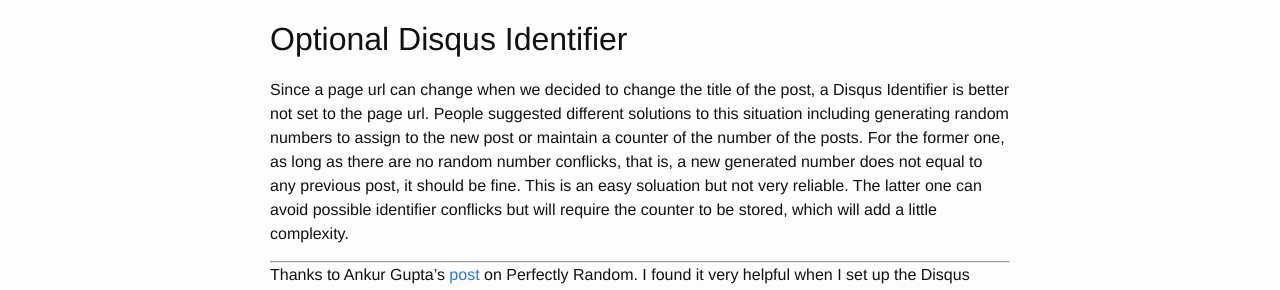
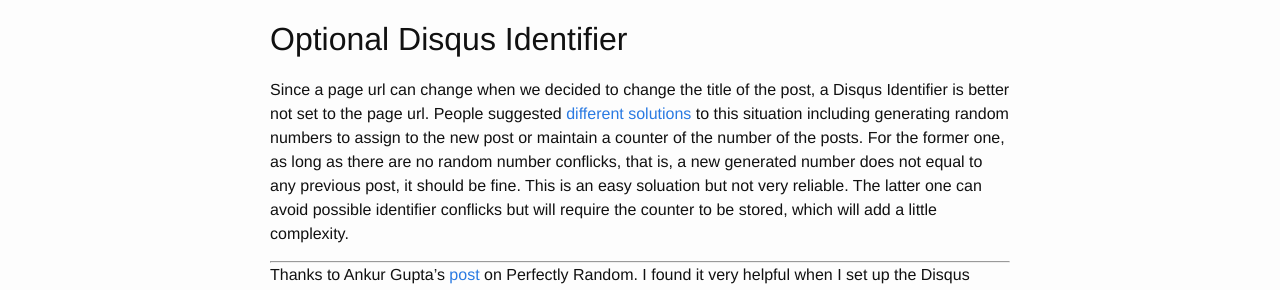
Before and after one commit to embolon/embolon.github.io, a Jekyll site: the page built from _posts/2016-01-17-disqus-comments-support-for-jekyll.md, in a window 1280 px wide and 900 px high, scrolled down 1549 px. Shown: the part 325-615 px from the top of the window. Built offline with Jekyll 4.4.1, drawn with Linux system fonts in a browser that asks for light colours; comment, search, counter and statistics services are not loaded; part of the change alters nothing that is shown.

```diff
--- a/_posts/2016-01-17-disqus-comments-support-for-jekyll.md
+++ b/_posts/2016-01-17-disqus-comments-support-for-jekyll.md
@@ -82,7 +82,7 @@ The liquid template will read page front matter to parse into variables like pag
 
 ## Optional Disqus Identifier
 
-Since a page url can change when we decided to change the title of the post, a Disqus Identifier is better not set to the page url. People suggested different solutions to this situation including generating random numbers to assign to the new post or maintain a counter of the number of the posts. For the former one, as long as there are no random number conflicks, that is, a new generated number does not equal to any previous post, it should be fine. This is an easy soluation but not very reliable. The latter one can avoid possible identifier conflicks but will require the counter to be stored, which will add a little complexity.
+Since a page url can change when we decided to change the title of the post, a Disqus Identifier is better not set to the page url. People suggested [different solutions](http://icantrap.github.io/2014/07/09/automatically-generate-disqus-identifiers-with-jekyll/ Automatically Generate Disqus Identifiers with Jekyll) to this situation including generating random numbers to assign to the new post or maintain a counter of the number of the posts. For the former one, as long as there are no random number conflicks, that is, a new generated number does not equal to any previous post, it should be fine. This is an easy soluation but not very reliable. The latter one can avoid possible identifier conflicks but will require the counter to be stored, which will add a little complexity.
 
 ---
 
```
